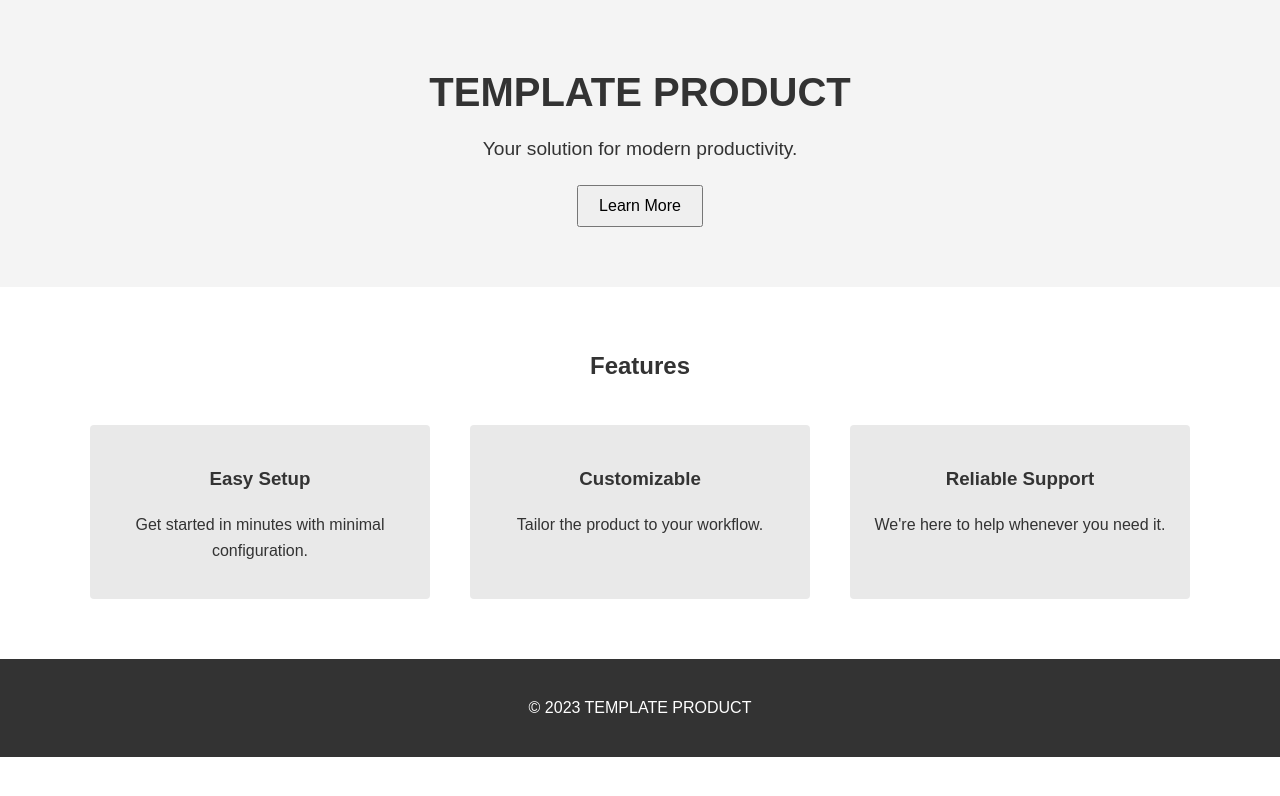
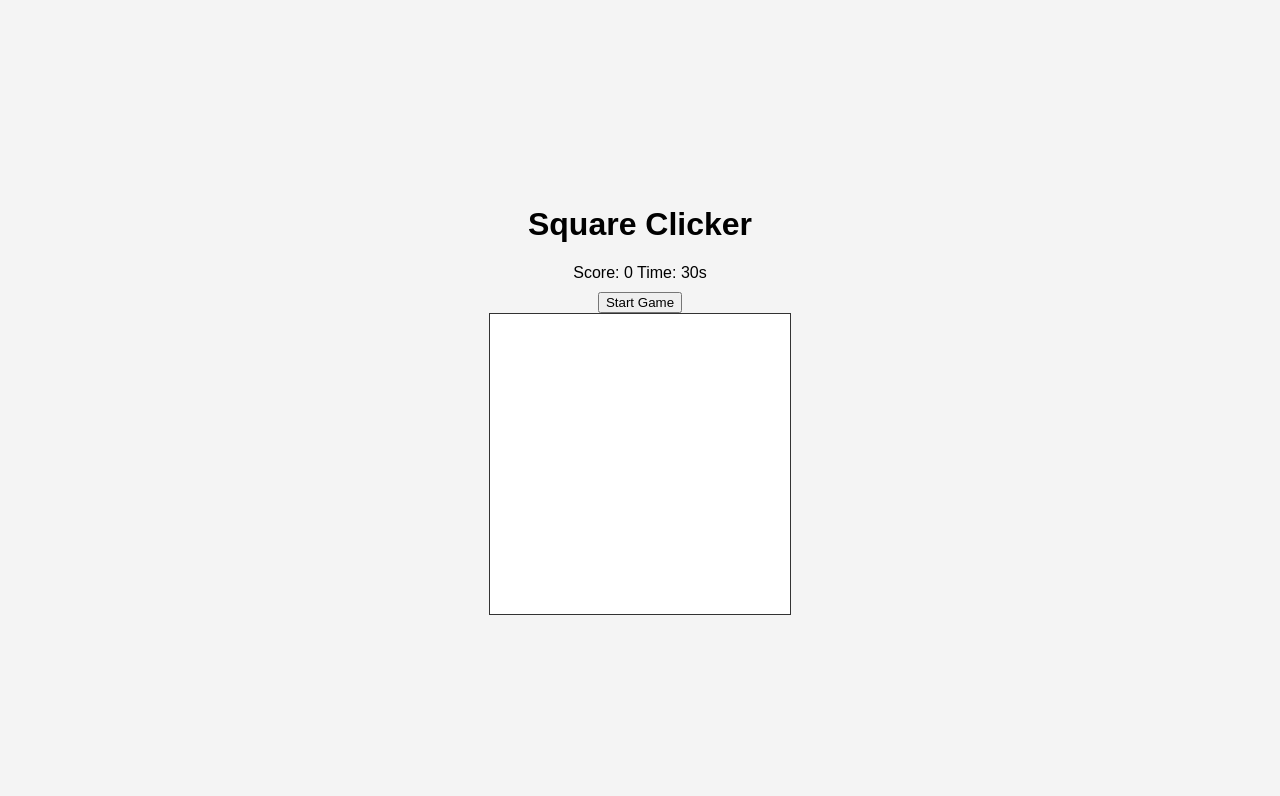
Before and after one commit to luibaraj/codex-experimenting, a plain HTML site: page index.html in a window 1280 px wide. Drawn offline with Linux system fonts and the light colour scheme.

Commit message:
Replace landing page with simple game

```diff
--- a/index.html
+++ b/index.html
@@ -3,38 +3,21 @@
 <head>
     <meta charset="UTF-8">
     <meta name="viewport" content="width=device-width, initial-scale=1.0">
-    <title>Template Product</title>
+    <title>Square Clicker</title>
     <link rel="stylesheet" href="style.css">
 </head>
 <body>
-    <header class="hero">
-        <h1>TEMPLATE PRODUCT</h1>
-        <p>Your solution for modern productivity.</p>
-        <button id="learnMore">Learn More</button>
-    </header>
-
-    <section class="features">
-        <h2>Features</h2>
-        <div class="feature-list">
-            <div class="feature">
-                <h3>Easy Setup</h3>
-                <p>Get started in minutes with minimal configuration.</p>
-            </div>
-            <div class="feature">
-                <h3>Customizable</h3>
-                <p>Tailor the product to your workflow.</p>
-            </div>
-            <div class="feature">
-                <h3>Reliable Support</h3>
-                <p>We're here to help whenever you need it.</p>
-            </div>
+    <div class="game-container">
+        <h1>Square Clicker</h1>
+        <div class="info">
+            <span>Score: <span id="score">0</span></span>
+            <span>Time: <span id="time">30</span>s</span>
         </div>
-    </section>
-
-    <footer>
-        <p>&copy; 2023 TEMPLATE PRODUCT</p>
-    </footer>
-
+        <button id="startBtn">Start Game</button>
+        <div id="gameArea" class="game-area">
+            <div id="target" class="target hidden"></div>
+        </div>
+    </div>
     <script src="script.js"></script>
 </body>
 </html>
--- a/script.js
+++ b/script.js
@@ -1,6 +1,55 @@
-document.addEventListener('DOMContentLoaded', function() {
-    var button = document.getElementById('learnMore');
-    button.addEventListener('click', function() {
-        alert('Thanks for your interest! Contact us to learn more.');
+function randomPosition(max) {
+    return Math.floor(Math.random() * max);
+}
+
+document.addEventListener('DOMContentLoaded', () => {
+    const scoreEl = document.getElementById('score');
+    const timeEl = document.getElementById('time');
+    const startBtn = document.getElementById('startBtn');
+    const target = document.getElementById('target');
+    const gameArea = document.getElementById('gameArea');
+
+    let score = 0;
+    let timeLeft = 30;
+    let timerInterval;
+
+    function moveTarget() {
+        const maxX = gameArea.clientWidth - target.offsetWidth;
+        const maxY = gameArea.clientHeight - target.offsetHeight;
+        target.style.left = randomPosition(maxX) + 'px';
+        target.style.top = randomPosition(maxY) + 'px';
+    }
+
+    function endGame() {
+        clearInterval(timerInterval);
+        target.classList.add('hidden');
+        startBtn.disabled = false;
+        startBtn.textContent = 'Restart Game';
+    }
+
+    function startGame() {
+        score = 0;
+        timeLeft = 30;
+        scoreEl.textContent = score;
+        timeEl.textContent = timeLeft;
+        startBtn.disabled = true;
+        target.classList.remove('hidden');
+        moveTarget();
+        timerInterval = setInterval(() => {
+            timeLeft--;
+            timeEl.textContent = timeLeft;
+            if (timeLeft <= 0) {
+                endGame();
+            }
+        }, 1000);
+    }
+
+    target.addEventListener('click', () => {
+        if (timeLeft <= 0) return;
+        score++;
+        scoreEl.textContent = score;
+        moveTarget();
     });
+
+    startBtn.addEventListener('click', startGame);
 });
--- a/style.css
+++ b/style.css
@@ -1,57 +1,38 @@
 body {
     font-family: Arial, sans-serif;
+    display: flex;
+    justify-content: center;
+    align-items: center;
+    height: 100vh;
     margin: 0;
-    padding: 0;
-    line-height: 1.6;
-    color: #333;
+    background: #f4f4f4;
 }
 
-.hero {
-    background: #f4f4f4;
+.game-container {
     text-align: center;
-    padding: 60px 20px;
 }
 
-.hero h1 {
-    margin: 0 0 10px;
-    font-size: 2.5em;
+.info {
+    margin-bottom: 10px;
 }
 
-.hero p {
-    margin: 0 0 20px;
-    font-size: 1.2em;
+.game-area {
+    position: relative;
+    width: 300px;
+    height: 300px;
+    background: #fff;
+    border: 1px solid #333;
+    margin: 0 auto;
 }
 
-.hero button {
-    padding: 10px 20px;
-    font-size: 1em;
+.target {
+    position: absolute;
+    width: 30px;
+    height: 30px;
+    background: crimson;
     cursor: pointer;
 }
 
-.features {
-    padding: 40px 20px;
-    background: #fff;
-    text-align: center;
+.hidden {
+    display: none;
 }
-
-.feature-list {
-    display: flex;
-    flex-wrap: wrap;
-    justify-content: center;
-}
-
-.feature {
-    flex: 1 1 250px;
-    max-width: 300px;
-    margin: 20px;
-    padding: 20px;
-    background: #e9e9e9;
-    border-radius: 4px;
-}
-
-footer {
-    background: #333;
-    color: #fff;
-    text-align: center;
-    padding: 20px;
-}
```
